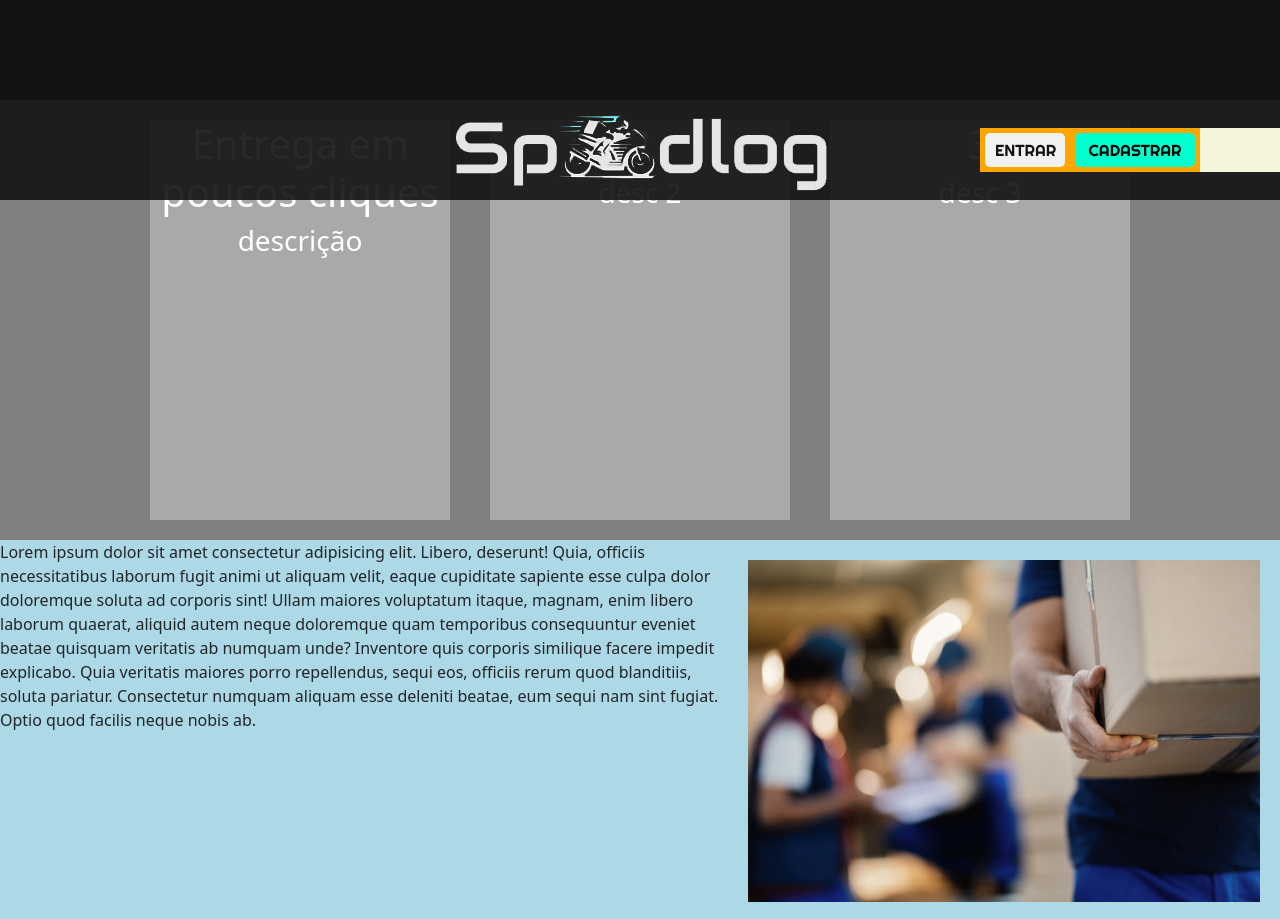
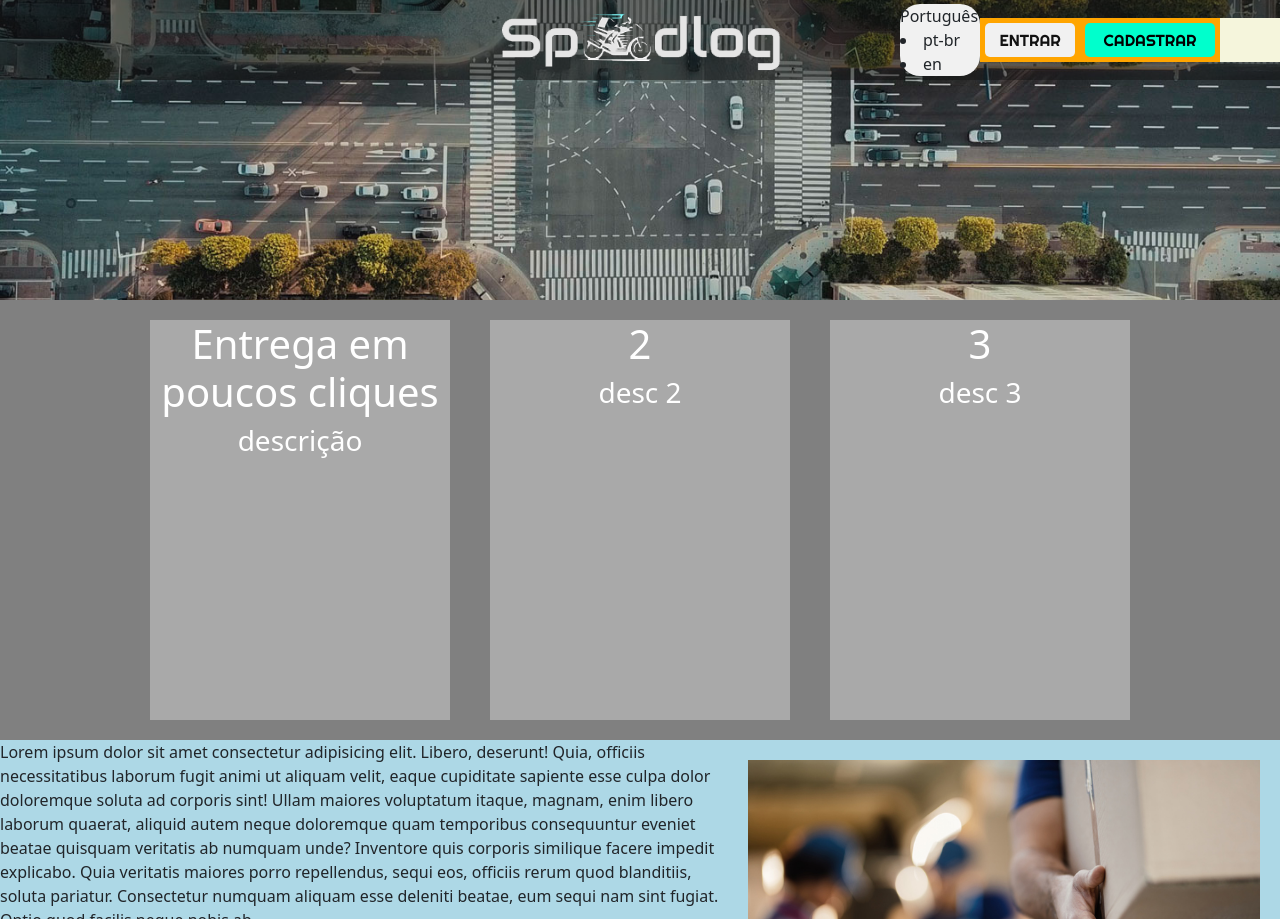
Before and after one commit to ViniciusMachadoV/speedLog, a CodeIgniter app: page /speedlog/ in a window 1280 px wide. Shown: the top 919 px of the page. Run offline with CodeIgniter, Linux system fonts and the light colour scheme; some web fonts are replaced.

Commit message:
login view layout changes

```diff
--- a/application/views/pages/view_connect.php
+++ b/application/views/pages/view_connect.php
@@ -1,6 +1,13 @@
 <!-- <link rel = "stylesheet" type = "text/css" href = "?php echo base_url('assets/css/connect.css'); ?>"> -->
 <title>Conectar - SpeedLog</title>
 <header class="homeHeader flex-row"><img src="<?php echo base_url('assets/img/title.png');?>" alt="Logo SpeedLog">
+    <div class="language">
+        <div class="btnChangeLanguage">
+            <span>Português</span>
+            <li>pt-br</li>
+            <li>en</li>
+        </div>
+    </div>
     <div class="signOptions flex-row">
         <div class="signButtons flex-row spaced-around">
             <button class="btnSignIn">ENTRAR</button>
@@ -8,6 +15,7 @@
         </div>
     </div>
 </header>
+<div class="landingBackground"><img src="<?php echo base_url('assets/img/bg-mobile-fallback.jpg');?>" alt=""></div>
 <div class="content">
     <div class="loginForm hidden">
         <!-- SIGN OPTIONS -->
@@ -108,7 +116,7 @@
             <div id="dataHelp" class="form-text">Seus dados jamais serão compartilhados.</div>
         </div>
     </div>
-    <section class="features flex-row row-wrap flex-horizontal-centered  text-centered">
+    <section class="features flex-row wrap flex-horizontal-centered  text-centered">
         <div class="feature">
             <h1>Entrega em poucos cliques</h1>
             <h3>descrição</h3>
@@ -142,4 +150,3 @@
 
 <!-- <div class="lorem">lorem*100</div> -->
 <script type = 'text/javascript' src = "<?php echo base_url('assets/js/connect.js');?>"></script>
-<script type='text/javascript' src="<?php echo base_url('assets/js/jquery.mask.js');?>"></script>
--- a/application/views/pages/view_deliveryman.php
+++ b/application/views/pages/view_deliveryman.php
@@ -2,7 +2,7 @@
 <?php if (isset($_SESSION['usuario'])) echo "bem vindo(a):".$_SESSION['usuario'];
 	else echo "você não esta logado!";
 	?>
-<div class="container flex row-wrap">
+<div class="container flex wrap">
   <?php
     // print_r($perfil);
     foreach($perfil as $DeliverymanColumn){
--- a/application/views/template/footer.php
+++ b/application/views/template/footer.php
@@ -1,18 +1,27 @@
-<footer class="flex-row">
-    <a href="<?php echo base_url('');?>" target="_blank" rel="noopener noreferrer">Termos e condições</a>
-    <a href="<?php echo base_url('');?>" target="_blank" rel="noopener noreferrer">Privacidade</a>
-    <a href="<?php echo base_url('');?>" target="_blank" rel="noopener noreferrer">Sobre nós</a>
-    <div class="brand">
+<footer class="flex-row spaced-around wrap">
+    <div class="links">
+        <a href="<?php echo base_url('');?>" target="_blank" rel="noopener noreferrer">Termos e condições</a>
+        <a href="<?php echo base_url('');?>" target="_blank" rel="noopener noreferrer">Privacidade</a>
+        <a href="<?php echo base_url('');?>" target="_blank" rel="noopener noreferrer">Sobre nós</a>
+    </div>
+    <div class="brand flex-column text-centered">
         <img src="" alt="">
         <span>© 2023 SpeedLog</span>
 
     </div>
     <div class="socialMedia flex-row">
-        <a class="btnSocialMedia btnTwitter" target="_blank" rel="noopener noreferrer" href="twitter.com">a</a>
-        <a class="btnSocialMedia btnFacebook" target="_blank" rel="noopener noreferrer" href="facebook.com">b</a>
-        <a class="btnSocialMedia btnInstagram" target="_blank" rel="noopener noreferrer" href="instagram.com">c</a>
+        <a class="btnSocialMedia btnTwitter" target="_blank" rel="noopener noreferrer" href="http://twitter.com">
+            <!-- <img src="?php echo base_url('assets/img/twitter.png');?>" alt=""> -->
+        </a>
+        <a class="btnSocialMedia btnFacebook" target="_blank" rel="noopener noreferrer" href="http://facebook.com">
+            <!-- <img src="?php echo base_url('assets/img/facebook.png');?>" alt=""> -->
+        </a>
+        <a class="btnSocialMedia btnInstagram" target="_blank" rel="noopener noreferrer" href="http://instagram.com">
+            <!-- <img src="?php echo base_url('assets/img/instagram.png');?>" alt=""> -->
+        </a>
     </div>
 </footer>
+<script type='text/javascript' src="<?php echo base_url('assets/js/jquery.mask.js');?>"></script>
 <!-- JAVA SCRIPT BOOTSTRAP -->
 <script src="https://cdn.jsdelivr.net/npm/bootstrap@5.3.0-alpha1/dist/js/bootstrap.bundle.min.js" integrity="sha384-w76AqPfDkMBDXo30jS1Sgez6pr3x5MlQ1ZAGC+nuZB+EYdgRZgiwxhTBTkF7CXvN" crossorigin="anonymous"></script>
 </body>
--- a/application/views/template/view_footer.php
+++ b/application/views/template/view_footer.php
@@ -1,5 +1,5 @@
 <!-- RODAPÉ // FOOTER-->
-<footer class="flex row-wrap">
+<footer class="flex wrap">
     <!-- ÍCONES COM LINK PARA REDES SOCIAIS // SOCIAL MEDIA ICONS WITH LINKS-->
     <section class="socialMedia">
 
--- a/application/views/template/view_header.php
+++ b/application/views/template/view_header.php
@@ -3,7 +3,7 @@
     <nav class="navbar navbar-expand-lg bg-body-tertiary">
         <div class="container-fluid">
             <!-- LOGOTIPO E NOME DA EMPRESA // LOGO AND COMPANY NAME -->
-            <a class="navbar-brand flex row-wrap" href="#">
+            <a class="navbar-brand flex wrap" href="#">
                 <img src="" alt="SpeedLog-Icon" width="30" height="24" class="d-inline-block align-text-top">
                 <h3>SpeedLog</h3>
             </a>
--- a/assets/css/style.css
+++ b/assets/css/style.css
@@ -4,10 +4,12 @@ font-family: 'Racing Sans One', cursive;
 font-family: 'Righteous', cursive; */
 /*  GENERAL STYLE // ESTILOS GERAIS: */
 body{
+    /* background: #121212; */
+    background: rgb(147, 196, 13);
+    width: 100%;
     margin: 0;
-    width: 100%;
-    height: 100vh;
-    background: #121212;
+    position: relative;
+    /* min-height: 100vh; */
     /* color: white; */
 }
 label{
@@ -39,7 +41,7 @@ input:hover{
 .spaced-between{justify-content: space-between;}
 .flex-vertical-centered{align-self: center;}
 .flex-horizontal-centered{justify-content: center;}
-.row-wrap{flex-flow: row wrap;}
+.wrap{flex-wrap: wrap;}
 /* TEXT: */
 .text-white{color: white;}
 .text-red{color: darkred;}
@@ -51,15 +53,16 @@ input:hover{
 /* CONNECT: */
 .homeHeader{
     position: fixed;
-    background: rgba(18, 18, 18, .9);
-    height: 100px;
-    width: 100vw;
+    background: rgba(18, 18, 18, .5);
+    height: 80px;
+    width: 100%;
     justify-content: right;
     align-items: center;
 }
 .homeHeader>img{
     position: absolute;
     left: 50%;
+    width: 300px;
     transform: translateX(-50%);
 }
 .signOptions{
@@ -82,19 +85,33 @@ input:hover{
 .btnSignIn{
     background: #f1f1f1;
     color: #121212;
-    width: 80px;
+    width: 90px;
 }
 .btnSignUp{
     background: #00ffcc;
-    width: 120px;
+    width: 130px;
 }
-video {
-    object-fit: cover;
-    width: 100vw;
-    height: 100vh;
+.language{
+    position: relative;
+}
+.btnChangeLanguage{
+    /* position: absolute; */
+    background: #f1f1f1;
+    width: 80px;
+    border-radius: 20px;
+    transition: .7s;
+}
+.dropdownClosed{
+    height: 40px;
+}
+.dropdownOpened{
+    height: 120px;
+}
+.btnChangeLanguage:hover{
+    height: 120px;
 }
 .loginForm {
-    position: absolute;
+    /* position: absolute; */
     align-self: center;
     left: 50%;
     transform: translateX(-50%);
@@ -105,15 +122,19 @@ video {
     color: #f1f1f1;
     padding: 20px;
 }
+.landingBackground>img{
+    width: 100%;
+    height: 300px;
+    object-fit: cover;
+}
 .content{
-    margin-top: 100px;
     background: lightblue;
 }
 .features{
     bottom: 0;
     color: white;
     background: gray;
-    width: 100vw;
+    width: 100%;
 }
 .feature{
     min-width:200px;
@@ -125,7 +146,6 @@ video {
 }
 .services{
     position: relative;
-    height: 400px;
 }
 .serviceImage{
     width: 40%;
@@ -146,16 +166,36 @@ video {
     filter: brightness(50%);
     height: 200px;
 }
+footer{
+    position: absolute;
+    bottom: 0;
+    width: 100%;
+    background: yellow;
+}
+.links,.brand,.socialMedia{
+    /* width: 200px; */
+    min-width: 200px;
+    width: 300px;
+}
+.links{
+    background: purple;
+}
+.brand{
+    background: pink;
+}
 .socialMedia{
-    width: 100vw;
     justify-content: space-around;
     bottom: 0;
 }
-.socialMedia>a{
-    background: #121212;
+.btnSocialMedia{
+    background: forestgreen;
     width: 50px;
     height: 50px;
     border-radius: 50%;
+    cursor: pointer;
+}
+.btnSocialMedia>img{
+    width: 100%;
 }
 /* ADMINISTRADORES / ADMIN: */
 .inputVariables{
```
Also changed, not shown: assets/img/brand.png (added).
